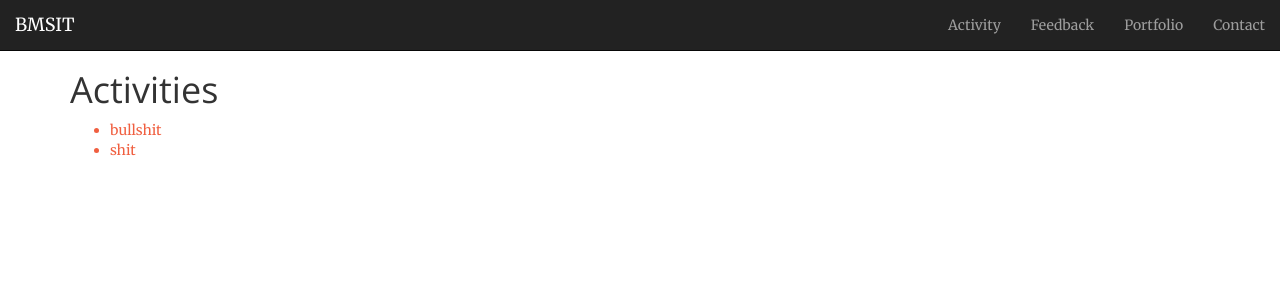
After one commit to mayankkushal/college_project, a Django app: page /activity/feedback_activity in a window 1280 px wide. The commit adds this page. Shown: the top 300 px of the page. Run offline with Django 3.2, Linux system fonts and the light colour scheme; a user stored in the database is signed in; data comes from the database, SQL or seed files in the repository; both versions use the stored data as it was after the commit; parts of the project's set-up code (start-up, migrations or seed data) failed here and were passed over; some libraries are stand-ins or nearby versions.

Commit message:
added form, all the required templates, and the views

```diff
--- a/activity/models.py
+++ b/activity/models.py
@@ -32,14 +32,14 @@ class Activity(models.Model):
 		verbose_name_plural = "Activities"
 
 class FeedbackQuestion(models.Model):
-	activity_type = models.ForeignKey(ActivityType)
+	activity_type = models.ForeignKey(ActivityType, related_name='feedback_question')
 	question = models.TextField(max_length=5000)
 
 	def __str__(self):
 		return self.activity_type.name+"-"+self.question
 
 class FeedbackAnswer(models.Model):
-	activity = models.ForeignKey(Activity)
+	activity = models.ForeignKey(Activity, related_name='feedback_answer')
 	student = models.ForeignKey(Student)
 	question = models.ForeignKey(FeedbackQuestion)
 	CHOICES = [('Excelent','Excelent'), ('Good','Good'), ('Average','Average'),
--- a/activity/urls.py
+++ b/activity/urls.py
@@ -5,5 +5,7 @@ app_name = 'activity'
 
 urlpatterns = [
 	url(r'^activity_list', views.activity_list, name='activity_list'),
-	url(r'^activity/(?P<pk>[\w\-]+)', views.activity, name='activity')
+	url(r'^activity/(?P<pk>[\w\-]+)', views.activity, name='activity'),
+	url(r'^feedback_activity', views.feedback_activity, name='feedback_activity'),
+	url(r'^feedback/(?P<pk>[\w\-]+)', views.feedback, name='feedback')
 ]
--- a/activity/views.py
+++ b/activity/views.py
@@ -1,7 +1,10 @@
-from django.shortcuts import render
+from django.shortcuts import render, reverse
+from django.http import HttpResponseRedirect
 from django.contrib.admin.views.decorators import staff_member_required
-from .models import Activity
-from details.models import Teacher
+from .models import Activity, FeedbackAnswer
+from details.models import Teacher, Student
+from .forms import FeedbackAnswerForm
+from django.forms.models import modelformset_factory
 
 
 # Create your views here.
@@ -14,3 +17,26 @@ def activity_list(request):
 def activity(request, pk):
 	activity = Activity.objects.get(pk=pk)
 	return render(request, 'activity/activity.html', {'activity':activity})
+
+def feedback_activity(request):
+	student = Student.objects.get(user=request.user)
+	activity_list = Activity.objects.filter(for_class=student.student_class)
+	return render(request, 'activity/feedback_activity_list.html', {'activity_list':activity_list})
+
+def feedback(request, pk):
+	activity = Activity.objects.get(pk=pk)
+	student = Student.objects.get(user=request.user)
+	AnswerFormSet = modelformset_factory(FeedbackAnswer, form=FeedbackAnswerForm, extra=2)
+	if request.method == 'POST':
+		formset = AnswerFormSet(request.POST, queryset=FeedbackAnswer.objects.none())
+		if formset.is_valid():
+			for form, que in zip(formset, activity.activity_type.feedback_question.all()):
+				ans = form.cleaned_data.get('answer')
+				print(ans)
+				answer = FeedbackAnswer(answer=ans, student=student, question=que, activity=activity )
+				answer.save()
+		return HttpResponseRedirect(reverse('index'))
+	else:
+		formset = AnswerFormSet(queryset=FeedbackAnswer.objects.none())
+		form_zip = zip(formset, activity.activity_type.feedback_question.all())
+		return render(request, 'activity/feedback.html', {'formset':formset, 'activity':activity, 'form_zip':form_zip})
--- a/details/models.py
+++ b/details/models.py
@@ -15,7 +15,7 @@ class Branch(models.Model):
 		verbose_name_plural = 'Branches'
 
 class ClassDetail(models.Model):
-	branch = models.ForeignKey(Branch, related_name="branch", null=True)
+	branch = models.ForeignKey(Branch, related_name="class_detail", null=True)
 	sem = models.CharField(max_length=5)
 	section = models.CharField(max_length=5)
 	no_of_student = models.PositiveIntegerField()
@@ -27,7 +27,7 @@ class ClassDetail(models.Model):
 
 class Student(models.Model):
 	user = models.OneToOneField(User, related_name="student_detail")
-	student_class = models.ForeignKey(ClassDetail, related_name="student_class")
+	student_class = models.ForeignKey(ClassDetail, related_name="student")
 	usn = models.CharField(max_length=15, unique=True)
 	join_year = models.PositiveIntegerField()
 
--- a/templates/activity/activity.html
+++ b/templates/activity/activity.html
@@ -6,5 +6,10 @@
 <div class="container first">
 	<h1>Activites</h1>
 	<h1>{{ activity.topic }}</h1>
+	{% with activity.activity_type.feedback_question.all as questions %}
+	{% for que in questions  %}
+	<p>{{ que.question }}</p>
+	{% endfor %}
+	{% endwith %}
 </div>
 {% endblock %}
--- /dev/null
+++ b/templates/activity/feedback_activity_list.html
@@ -0,0 +1,12 @@
+{% extends 'base.html' %}
+
+{% block body_block %}
+<div class="container first">
+	<h1>Activities</h1>
+	<ul>
+	{% for activity in activity_list %}
+		<a href=""><li>{{ activity.topic }}</li></a>
+	{% endfor %}
+	</ul>
+</div>
+{% endblock %}
--- a/templates/base.html
+++ b/templates/base.html
@@ -51,7 +51,7 @@
                         <a class="page-scroll" href="{% url 'activity:activity_list' %}">Activity</a>
                     </li>
                     <li>
-                        <a class="page-scroll" href="#services">Services</a>
+                        <a class="page-scroll" href="{% url 'activity:feedback_activity' %}">Feedback</a>
                     </li>
                     <li>
                         <a class="page-scroll" href="#portfolio">Portfolio</a>
```
Also changed, not shown: activity/forms.py (+5 -2 lines), templates/activity/feedback.html (added, +16 -0 lines), activity/migrations/0004_auto_20170313_2049.py (added), db.sqlite3, details/migrations/0007_auto_20170313_2114.py (added).
